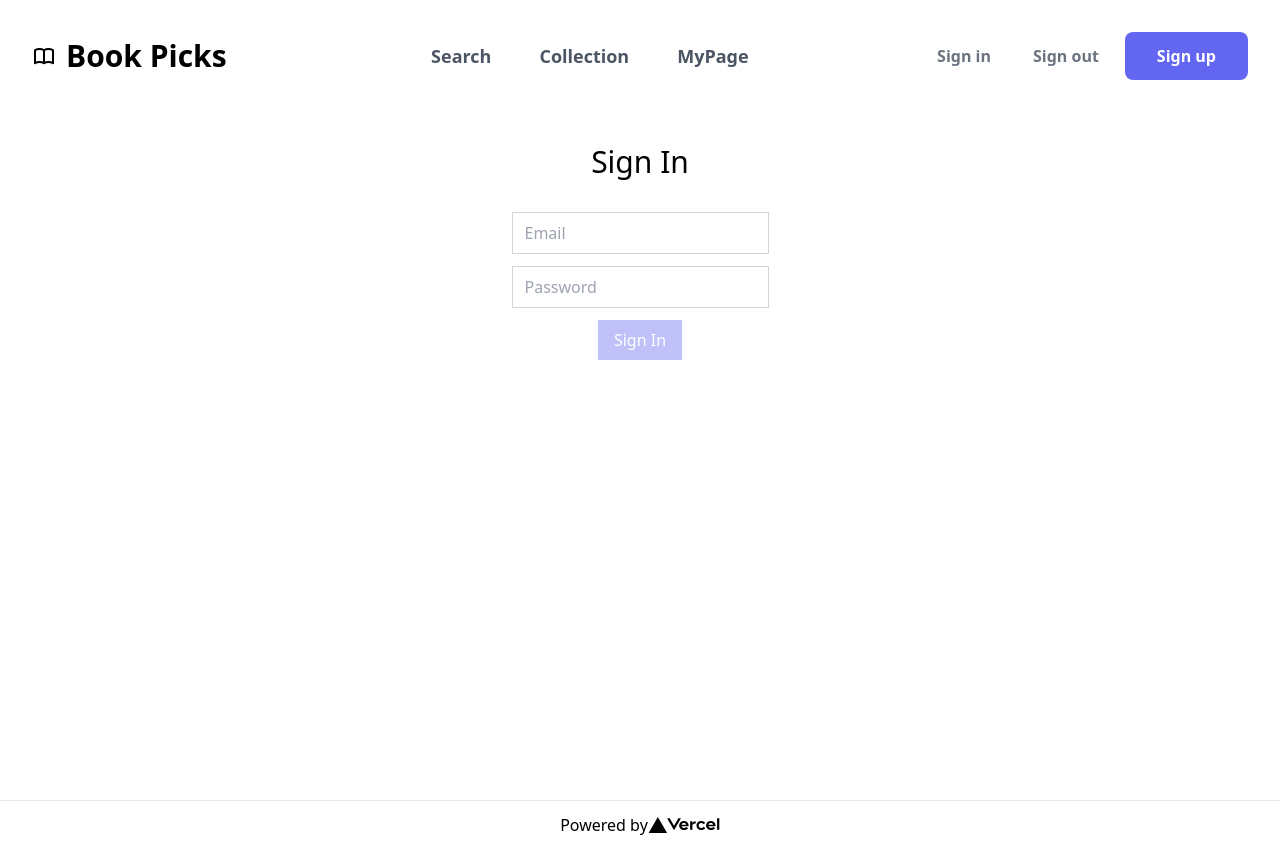
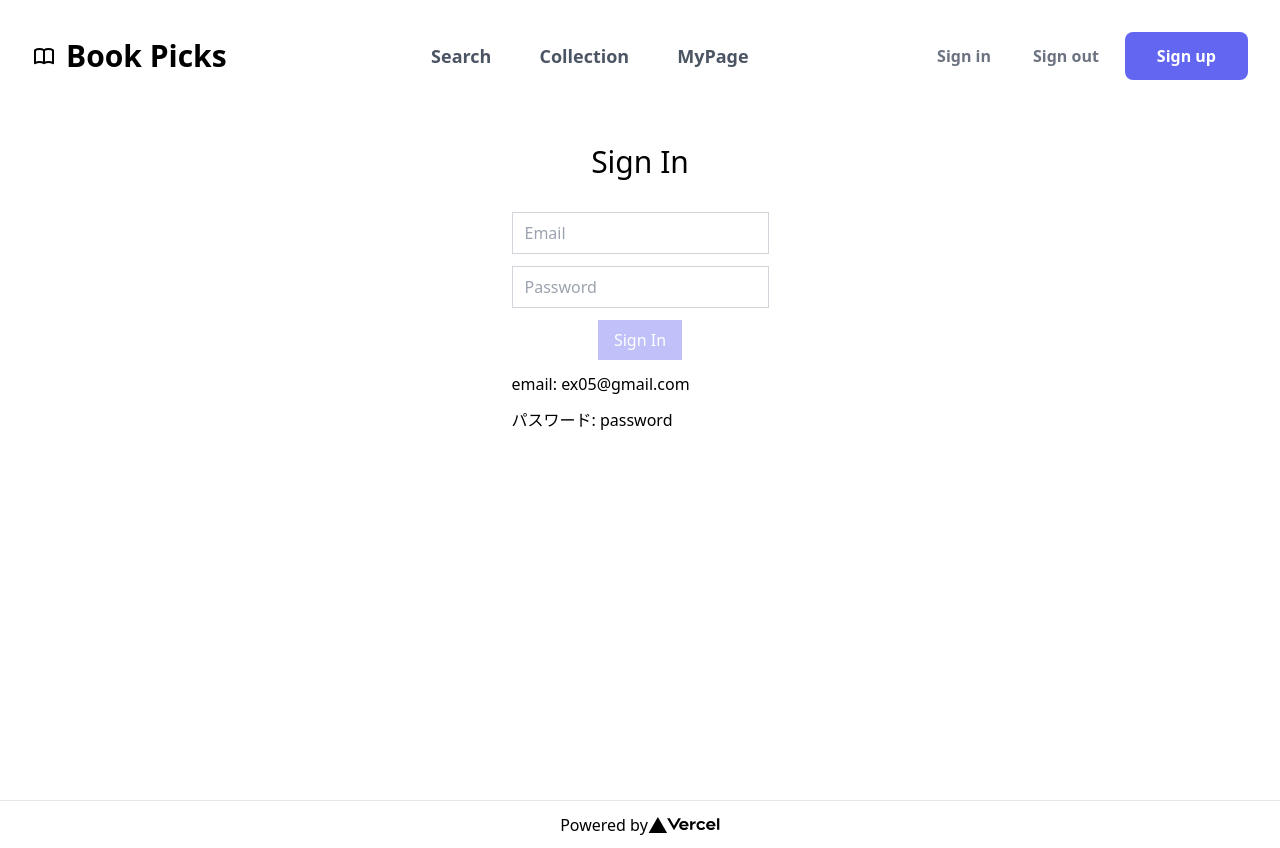
Before and after one commit to ryota-09/book-picks-frontend, a Next.js app: page /signin-page in a window 1280 px wide. Built offline with nearby package versions, Linux system fonts and the light colour scheme.

Commit message:
ログインとパスワードを明記

```diff
--- a/components/Login.tsx
+++ b/components/Login.tsx
@@ -92,6 +92,8 @@ const Login: React.FC = ({}) => {
             Sign In
           </button>
         </div>
+        <p>email: ex05@gmail.com</p>
+        <p>パスワード: password</p>
       </form>
       {error && <p className="mt-5 text-red-600">{error}</p>}
     </>
```
